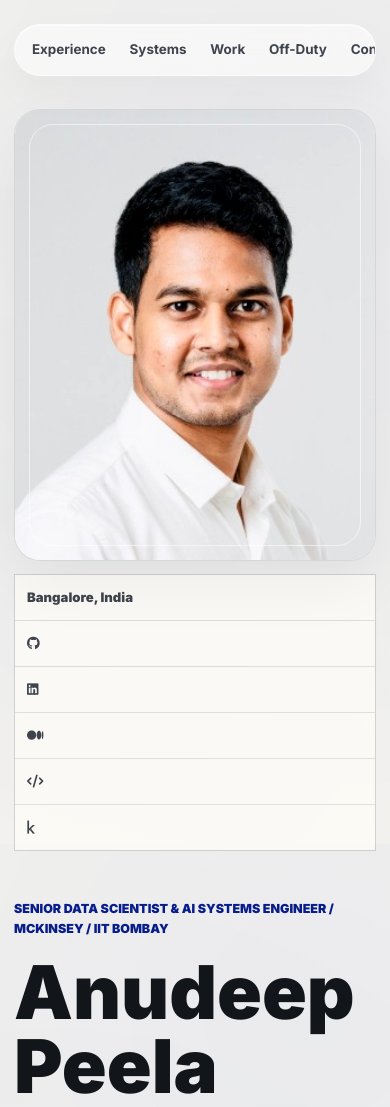
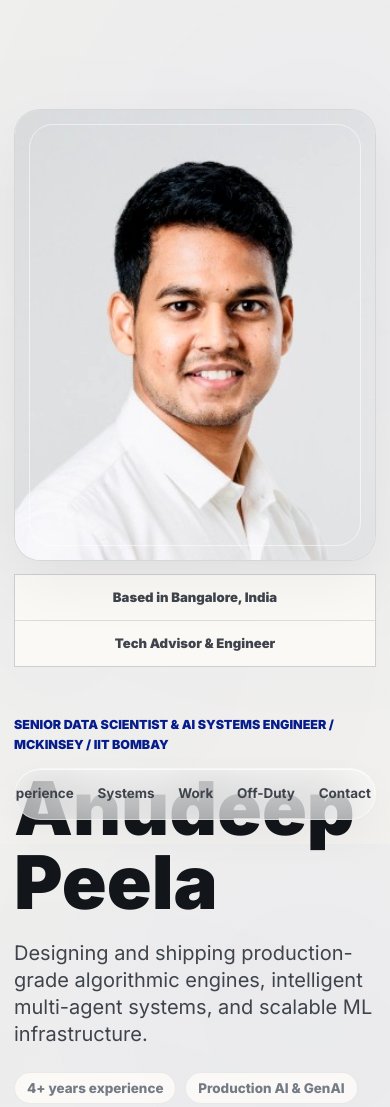
Before and after one commit to anudeep-peela/anudeep-peela.github.io, a website: page index.html in a window 390 px wide. Shown: the top 1107 px of the page. Drawn offline with Linux system fonts and the light colour scheme.

Commit message:
style: bottom-anchored mobile nav ribbon, active tab scroll auto-centering, clean portrait caption, and stacked off-duty grid

```diff
--- a/index.html
+++ b/index.html
@@ -94,12 +94,8 @@
                         <img src="Anudeep_Peela.jpg" alt="Anudeep Peela" class="profile-photo">
                     </div>
                     <div class="portrait-caption">
-                        <span>Bangalore, India</span>
-                        <a href="https://github.com/anudeep-peela" target="_blank" rel="noopener noreferrer" title="GitHub"><i class="fa-brands fa-github" aria-hidden="true"></i></a>
-                        <a href="https://www.linkedin.com/in/anudeep-peela" target="_blank" rel="noopener noreferrer" title="LinkedIn"><i class="fa-brands fa-linkedin" aria-hidden="true"></i></a>
-                        <a href="https://medium.com/@anudeeppeela9" target="_blank" rel="noopener noreferrer" title="Medium"><i class="fa-brands fa-medium" aria-hidden="true"></i></a>
-                        <a href="https://leetcode.com/u/anudeeppeela9/" target="_blank" rel="noopener noreferrer" title="LeetCode"><i class="fa-solid fa-code" aria-hidden="true"></i></a>
-                        <a href="https://www.kaggle.com/anudeeppeela" target="_blank" rel="noopener noreferrer" title="Kaggle"><i class="fa-brands fa-kaggle" aria-hidden="true"></i></a>
+                        <span>Based in Bangalore, India</span>
+                        <span>Tech Advisor &amp; Engineer</span>
                     </div>
                 </aside>
             </div>
@@ -147,8 +143,8 @@
                     <div class="timeline-date">2017 - 2022</div>
                     <div class="timeline-card">
                         <p class="role-label">Indian Institute of Technology Bombay</p>
-                        <h3>B.Tech. &amp; M.Tech., Artificial Intelligence specialization</h3>
-                        <p>CGPA 8.0/10. Certifications include AWS Certified Machine Learning - Specialty and MLOps Engineering on AWS.</p>
+                        <h3>B.Tech. &amp; M.Tech., AI-Focused Thesis</h3>
+                        <p>Specialized graduate program with an AI-focused thesis. Certifications include AWS Certified Machine Learning - Specialty and MLOps Engineering on AWS.</p>
                     </div>
                 </article>
             </div>
--- a/script.js
+++ b/script.js
@@ -58,6 +58,18 @@ document.addEventListener('DOMContentLoaded', function() {
             var activeLink = document.querySelector('.main-nav a[href="#' + closestSec.id + '"]');
             if (activeLink) {
                 activeLink.classList.add('active');
+
+                // Smoothly center the active tab horizontally inside the mobile floating navigation bubble
+                var nav = document.querySelector('.main-nav');
+                if (nav && window.innerWidth <= 980) {
+                    var offsetLeft = activeLink.offsetLeft;
+                    var width = activeLink.clientWidth;
+                    var navWidth = nav.clientWidth;
+                    nav.scrollTo({
+                        left: offsetLeft - (navWidth / 2) + (width / 2),
+                        behavior: 'smooth'
+                    });
+                }
             }
         }
     }
--- a/style.css
+++ b/style.css
@@ -302,26 +302,19 @@ p {
 
 .portrait-caption {
   display: grid;
-  grid-template-columns: 1fr auto auto;
+  grid-template-columns: repeat(2, 1fr);
   gap: 1px;
   border: 1px solid var(--line);
   background: var(--line);
   font-size: 0.82rem;
   font-weight: 850;
+  text-align: center;
 }
 
-.portrait-caption span,
-.portrait-caption a {
+.portrait-caption span {
   padding: 0.75rem;
   background: rgba(255, 254, 250, 0.86);
   color: var(--ink-2);
-  text-decoration: none;
-}
-
-.portrait-caption a:hover,
-.portrait-caption a:focus-visible {
-  color: var(--accent-dark);
-  outline: none;
 }
 
 .section {
@@ -633,9 +626,16 @@ p {
 
 @media (max-width: 980px) {
   .main-nav {
+    top: auto;
+    bottom: 24px;
     width: calc(100vw - 24px);
     justify-content: flex-start;
     overflow-x: auto;
+  }
+
+  .offduty-grid {
+    grid-template-columns: 1fr;
+    gap: 1.25rem;
   }
 
   .hero-inner {
```
